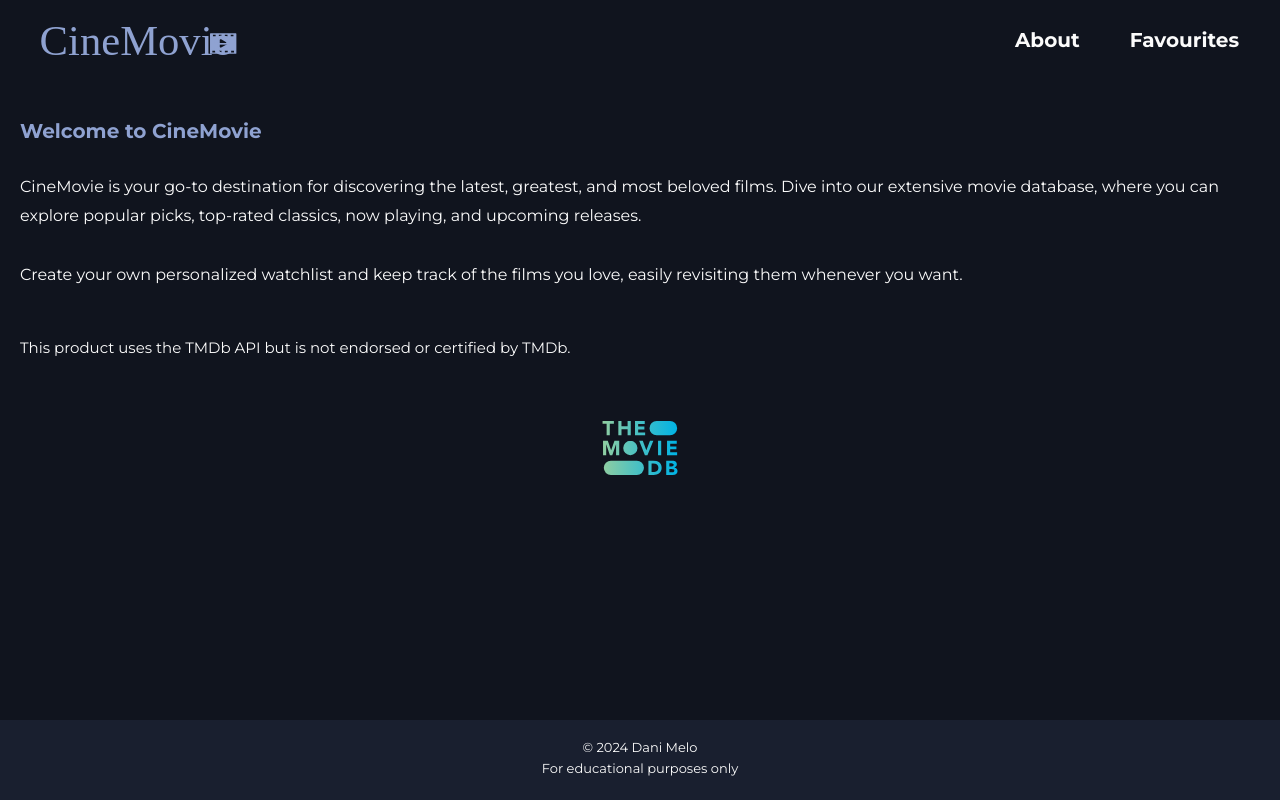
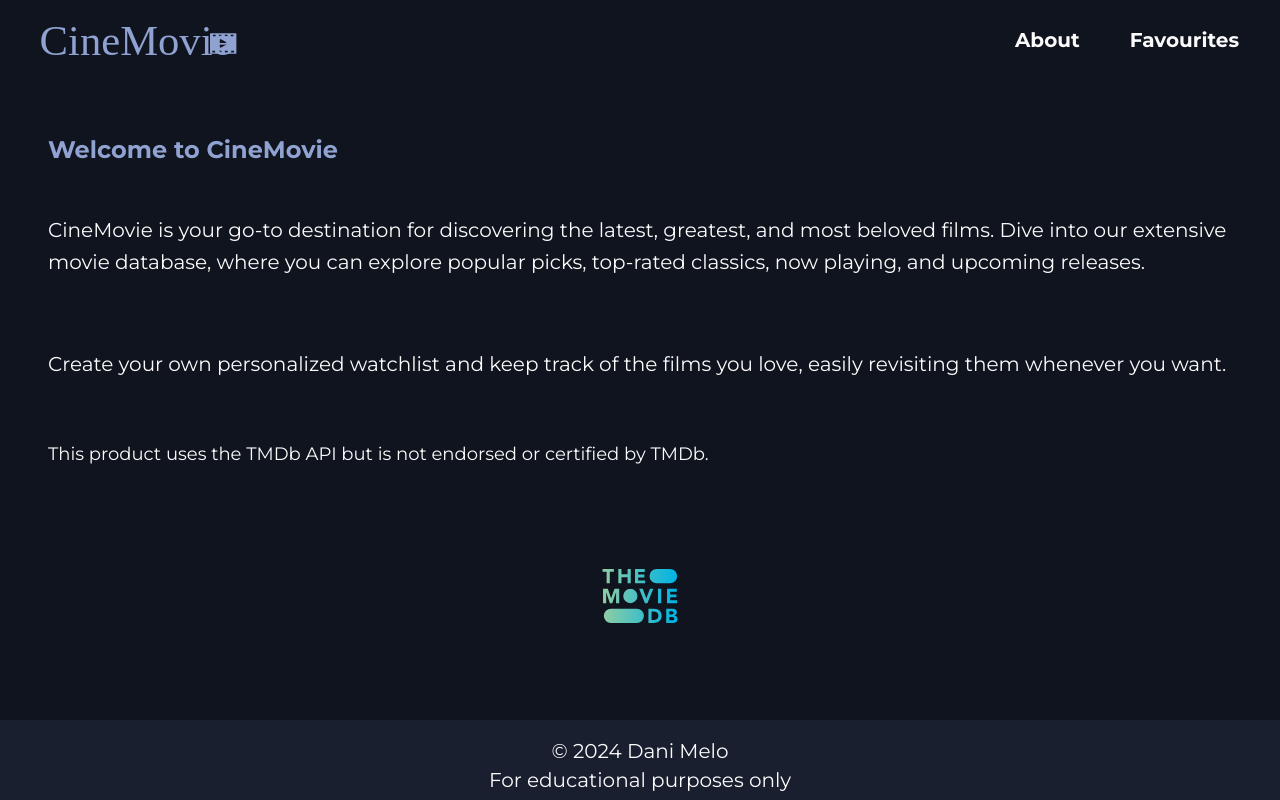
Before and after one commit to danielacmelo/movie-app, a React (Vite) app: page /about in a window 1280 px wide. Built offline with nearby package versions, Linux system fonts and the light colour scheme.

Commit message:
update style destop

```diff
--- a/src/pages/About.jsx
+++ b/src/pages/About.jsx
@@ -11,7 +11,7 @@ const About = () => {
 
     return (
         <main>
-            <section className='sectionAbout'>
+            <section className='section-about'>
                 <h2>Welcome to CineMovie</h2>
                 <p>CineMovie is your go-to destination for discovering the latest, greatest, and most beloved films. Dive into our extensive movie database, where you can explore popular picks, top-rated classics, now playing, and upcoming releases.</p>
                 <p>Create your own personalized watchlist and keep track of the films you love, easily revisiting them whenever you want.</p>
--- a/src/pages/Favourites.jsx
+++ b/src/pages/Favourites.jsx
@@ -23,11 +23,10 @@ const Favourites = () => {
                             ))}
                         </ul>
                     :
-                    <div>
+                    <div className='no-favourites'>
                         <p>You have no favourite movies yet.</p>
                         <p>Get started by clicking the heart icon on the movie on the <Link to="/">Home</Link> to add them to your favorites!</p>
                         <img className="heartIcon" src={heartIcon} alt="Heart Icon" />
-
                     </div>
                     }
             </section>
--- a/src/styles/scss/_about.scss
+++ b/src/styles/scss/_about.scss
@@ -1,24 +1,44 @@
     // About Styles
     @use "variables" as *;
+    @use "mixins" as *;
 
-    .sectionAbout {
+    .section-about,
+    .section-not-found {
+        display: flex;
+        flex-direction: column;
+        align-items: left;
+
         p {
-            margin-bottom: 30px;
-            line-height: 1.8;
+            line-height: 1.6;
         }
 
         .tmdbLogo {
             width: 4.75rem;
             height: 3.375rem;
             display: block;
-            width: 50%;
-            margin: 3.75rem auto auto;
+            justify-content: center;
+            margin: 3.125rem auto auto;
         }
 
         .tmdb {
-            margin-top: 2.8125rem;
+            margin-top: 10px;
             font-weight: normal;
             font-size: .9375rem;
         }
 
-}
+
+        @include mq(62rem){
+            h2{
+                font-size: 1.5rem
+            }
+
+            p {
+                font-size: 1.25rem
+            }
+
+            .tmdb {
+                font-size: 1.125rem;
+            }
+        }
+
+    }
--- a/src/styles/scss/_favourites.scss
+++ b/src/styles/scss/_favourites.scss
@@ -1,9 +1,45 @@
-// Favourites Styles
-@use "variables" as *;
+    // Favourites Styles
+    @use "variables" as *;
+    @use "mixins" as *;
 
-.heartIcon {
-    display: block;
-    width: 50%;
-    height: 6.25rem;
-    margin: 3.125rem auto 1.25rem;
-}
+    .section-favourites {
+        display: flex;
+        flex-direction: column;
+        align-items: left;
+    }
+
+    .no-favourites p {
+     margin-bottom: 1.875rem;
+    }
+
+    @include mq(37.5rem){
+        p {
+            margin-bottom: 3.125rem ;
+        }
+    }
+
+    @include mq(62rem){
+        h2{
+            font-size: 1.5rem
+        }
+
+        p {
+            font-size: 1.25rem
+        }
+    }
+
+
+    .heartIcon{
+        display: block;
+        justify-content: center;
+        height: 6.25rem;
+        margin: 3.75rem auto 1.25rem;
+    }
+
+
+    @include mq(37.5rem){
+        .heartIcon{
+            height: 6.25rem;
+            margin: 4.375rem auto 1.25rem;
+        }
+    }
--- a/src/styles/scss/_main.scss
+++ b/src/styles/scss/_main.scss
@@ -1,7 +1,17 @@
 // Main Styles
 @use "variables" as *;
+@use "mixins" as *;
 
 main {
     flex: 1;
     padding: $section-padding;
+
+    @include mq(62rem){
+        .section-about,
+        .section-not-found,
+        .section-favourites {
+            padding:$section-desktop-padding;
+        }
+
+    }
 }
--- a/src/styles/scss/_variables.scss
+++ b/src/styles/scss/_variables.scss
@@ -6,6 +6,7 @@ $mediumBlue: #191F2F;
 
 // Layout
 $section-padding: 1rem 1.25rem;
+$section-desktop-padding: 1rem 1.75rem;
 $section-margin-botton: 2rem;
 
 // Google Fonts
```
